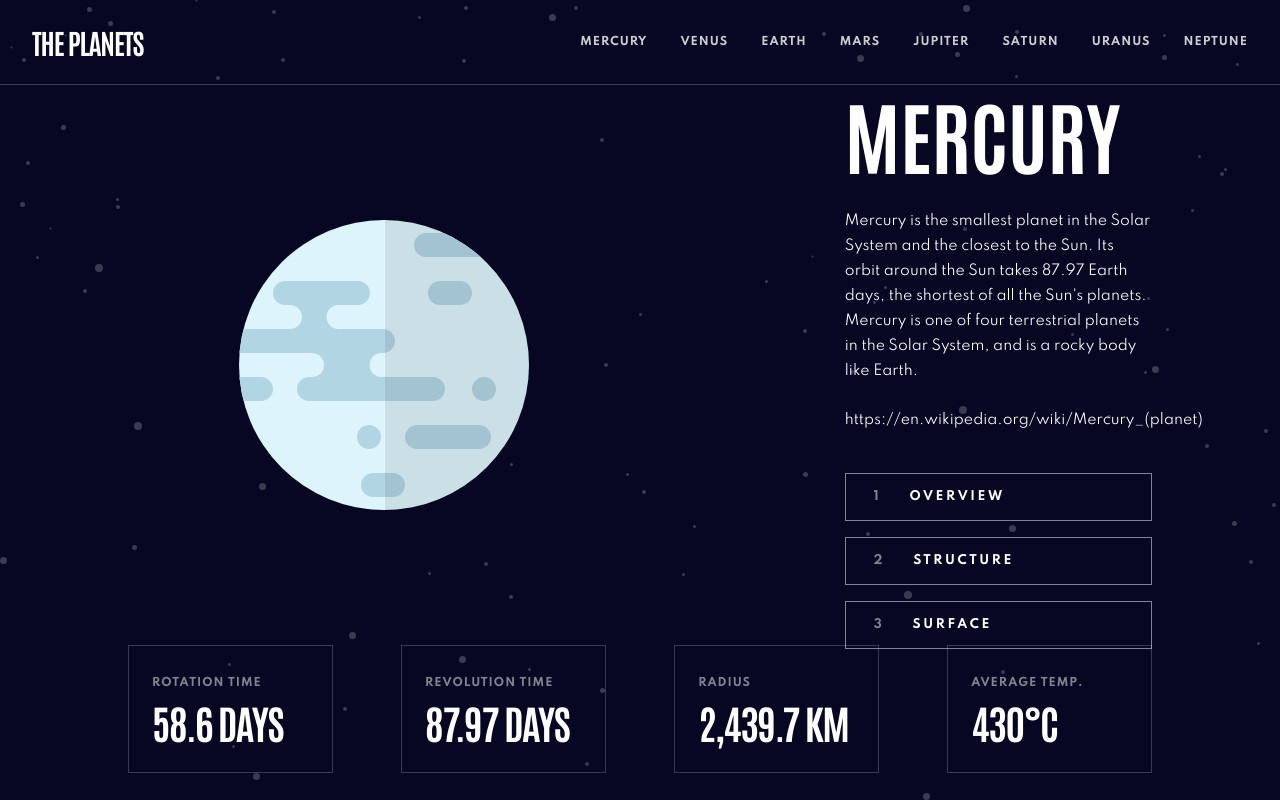
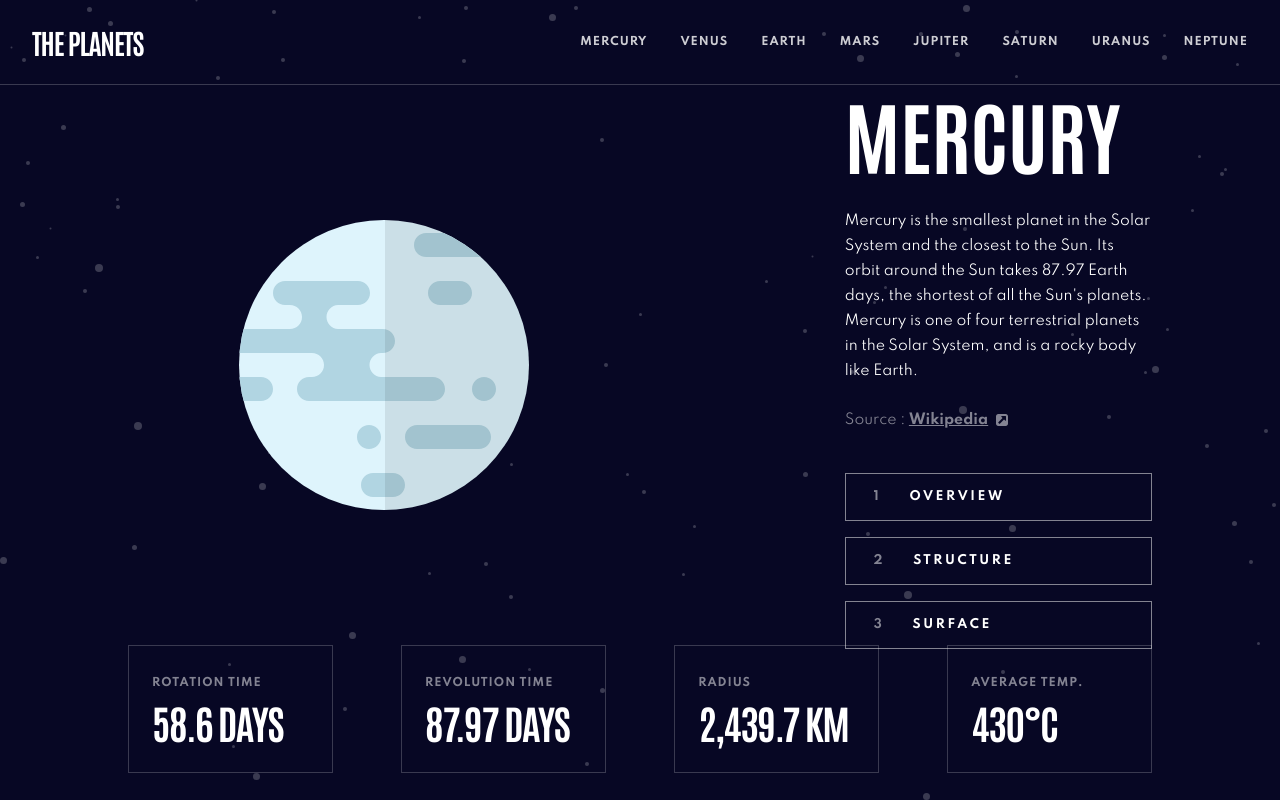
Before and after one commit to Abdulmajeedkutaibani/planets, a React (Create React App) app: page / in a window 1280 px wide. Built offline with nearby package versions, Linux system fonts and the light colour scheme.

Commit message:
add style to source link

```diff
--- a/src/Styles/Styles.scss
+++ b/src/Styles/Styles.scss
@@ -6,6 +6,30 @@
   display: flex;
   justify-content: center;
   align-items: center;
+}
+.mercury {
+  background: $lightBlue;
+}
+.venus {
+  background: $darkYellow;
+}
+.earth {
+  background: $purple;
+}
+.mars {
+  background: $orange;
+}
+.jupiter {
+  background: #ecad7a;
+}
+.saturn {
+  background: #fccb6b;
+}
+.uranus {
+  background: $turkuaz;
+}
+.neptune {
+  background: $blue;
 }
 body {
   background: $darkBlue;
@@ -227,6 +251,27 @@ nav {
 
     .source {
       margin-bottom: 40px;
+      display: flex;
+      gap: 8px;
+      align-items: center;
+
+      &:hover {
+        p {
+          opacity: 1;
+        }
+      }
+      p {
+        opacity: 0.5;
+
+        a {
+          color: $white;
+          font-weight: bold;
+        }
+      }
+      img {
+        width: 12px;
+        height: 12px;
+      }
     }
   }
   button {
@@ -274,6 +319,9 @@ nav {
       display: flex;
       justify-content: center;
       align-items: center;
+    }
+    .info-btns {
+      width: 50%;
     }
     img {
       width: 50%;
@@ -339,30 +387,7 @@ nav {
           width: 20px;
           border-radius: 50%;
         }
-        .mercury {
-          background: $lightBlue;
-        }
-        .venus {
-          background: $darkYellow;
-        }
-        .earth {
-          background: $purple;
-        }
-        .mars {
-          background: $orange;
-        }
-        .jupiter {
-          background: #ecad7a;
-        }
-        .saturn {
-          background: #fccb6b;
-        }
-        .uranus {
-          background: $turkuaz;
-        }
-        .neptune {
-          background: $blue;
-        }
+
         h4 {
           font-size: 15px;
           line-height: 25px;
@@ -395,6 +420,9 @@ nav {
         .planet-info {
           width: 100%;
           text-align: center;
+        }
+        .source {
+          justify-content: center;
         }
       }
 
--- a/src/components/Hero.js
+++ b/src/components/Hero.js
@@ -87,7 +87,12 @@ const Hero = () => {
             <p className='planet-description'>
               {planets[planet].overview.content}
             </p>
-            <p className='source'>{planets[planet].overview.source}</p>
+            <div className='source'>
+              <p>
+                Source : <a href={planets[planet].overview.source}>Wikipedia</a>
+              </p>
+              <img src={photos.sourceIcon} alt='' />
+            </div>
           </div>
           <div className='info-btns'>
             <Button btnText='overview' onClick={handleOverview} btnNumber='1' />
--- a/src/components/assets/photos.js
+++ b/src/components/assets/photos.js
@@ -22,6 +22,7 @@ import uranusGeology from './geology-uranus.png';
 import neptune from './planet-neptune.svg';
 import neptuneInternal from './planet-neptune-internal.svg';
 import neptuneGeology from './geology-neptune.png';
+import sourceIcon from './icon-source.svg';
 
 export const photos = {
   mercury,
@@ -48,4 +49,5 @@ export const photos = {
   neptune,
   neptuneInternal,
   neptuneGeology,
+  sourceIcon,
 };
```
